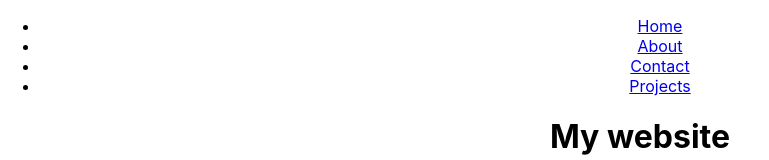
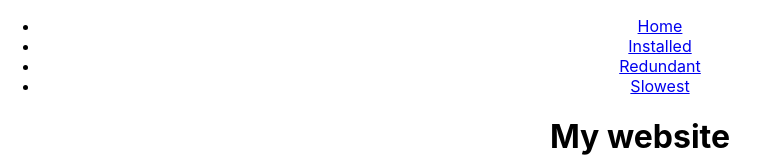
Before and after one commit to joshraiborde/jsreactproj, a React (Create React App) app: page / in a window 1280 px wide. Shown: the top 160 px of the page, without its empty margins (0-769 px from the left). Built offline with nearby package versions, Linux system fonts and the light colour scheme.

Commit message:
changed the names from home, about, contact and projects to HOME, INSTALLED, REDUNDANT, SLOWEST

```diff
--- a/src/NavBar.js
+++ b/src/NavBar.js
@@ -5,9 +5,9 @@ function NavBar(){
     return (
         <ul>
             <li> <Link to='/'>Home</Link></li>
-            <li> <Link to='/about'>About</Link></li>
-            <li> <Link to='/contact'>Contact</Link></li>
-            <li> <Link to='/projects'>Projects</Link></li>
+            <li> <Link to='/installed'>Installed</Link></li>
+            <li> <Link to='/redundant'>Redundant</Link></li>
+            <li> <Link to='/slowest'>Slowest</Link></li>
         </ul>
     );
 }
```
